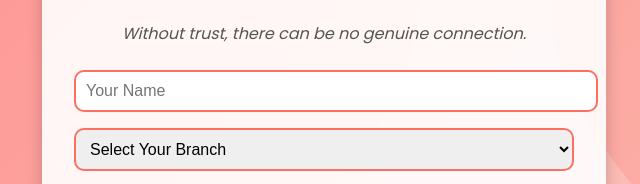
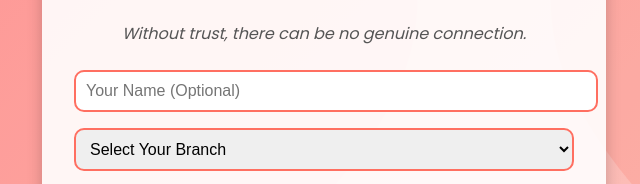
Before and after one commit to GCETCONFESSIONS/gcetconfessions, a plain HTML site: page index.html in a window 1280 px wide. Shown: the part 184-368 px from the top of the page, 316-956 px from the left. Drawn offline with Linux system fonts and the light colour scheme.

Commit message:
Update index.html

```diff
--- a/index.html
+++ b/index.html
@@ -20,7 +20,7 @@
     </div>
     <form id="confession-form">
       <!-- Name Input -->
-      <input type="text" id="name" placeholder="Your Name" class="input-field">
+      <input type="text" id="name" placeholder="Your Name (Optional)" class="input-field">
 
       <!-- Branch Dropdown -->
       <select id="branch" class="input-field">
```
